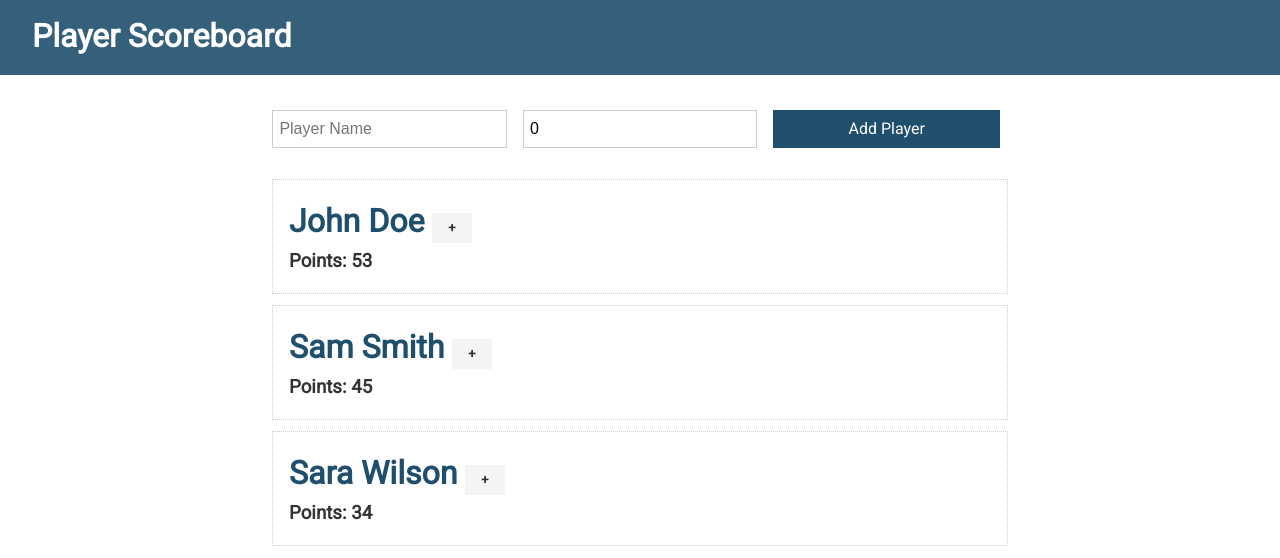
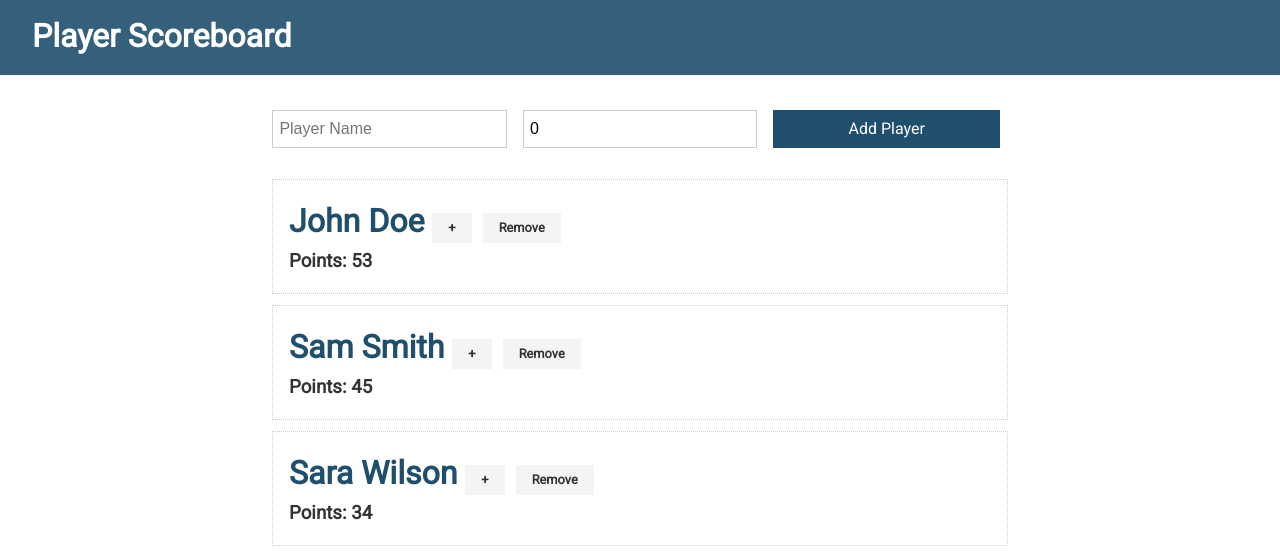
Before and after one commit to mgravemeyer/svelte-player-scoreboard, a Svelte app: page / in a window 1280 px wide. Shown: the top 558 px of the page. Built offline with nearby package versions, Linux system fonts and the light colour scheme.

Commit message:
added remove player

```diff
--- a/src/App.svelte
+++ b/src/App.svelte
@@ -23,6 +23,11 @@
 		players = [...players, newPlayer];
 	}
 
+	const removePlayer = (e) => {
+		const selectedPlayer = e.detail;
+		players = players.filter(player => player.name !== selectedPlayer)
+	}
+
 </script>
 
 <main>
@@ -33,7 +38,7 @@
 			<p>No Players</p>
 		{:else}
 			{#each players as player}
-				<Player name={player.name} points={player.points} />
+				<Player name={player.name} points={player.points} on:removeplayer={removePlayer} />
 			{/each}
 		{/if}
 	</div>
--- a/src/Player.svelte
+++ b/src/Player.svelte
@@ -1,4 +1,7 @@
 <script>
+	import { createEventDispatcher } from 'svelte';
+
+	const dispatch = createEventDispatcher();
 
 	export let name;
 	export let points;
@@ -7,6 +10,10 @@
 	const addPoint = () => (points += 1)
 	const removePoint = () => (points -= 1)
 	const toggleControls = () => (showControls= !showControls)
+
+	const removePlayer = () => {
+		dispatch('removeplayer', name)
+	}
 </script>
 
 <main>
@@ -15,6 +22,9 @@
 			{name}
 			<button class="btn btn-sm" on:click={toggleControls}>
 			{#if showControls}-{:else}+{/if}
+			</button>
+			<button class="btn btn-sm" on:click={removePlayer}>
+				Remove
 			</button>
 		</h1>
 		<h3>Points: {points}</h3>
```
